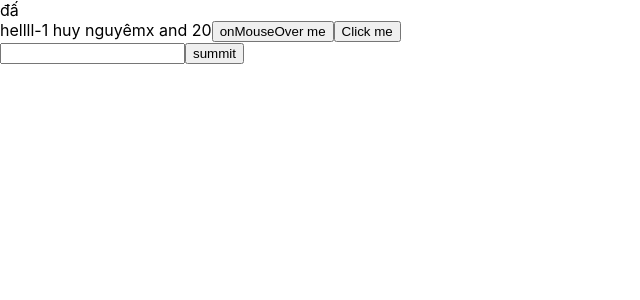
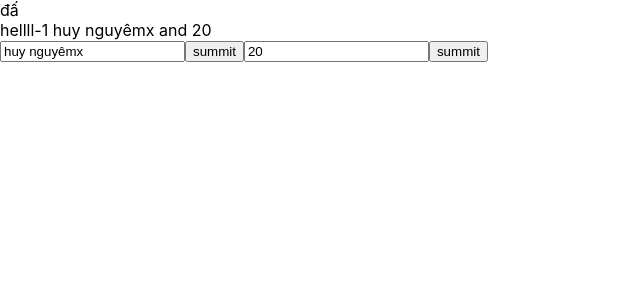
Before and after one commit to nguyenquanghuy12052005/react-learning, a React (Create React App) app: page / in a window 1280 px wide. Shown: the top 300 px of the page, without its empty margins (0-640 px from the left). Built offline with nearby package versions, Linux system fonts and the light colour scheme.

Commit message:
components

```diff
--- a/src/components/MyComponent.js
+++ b/src/components/MyComponent.js
@@ -1,12 +1,9 @@
 import React from "react";
+import UserInfo from "./UserInfo";
 
 class MyComponents extends React.Component {
-    state = {
-        name: 'huy nguyêmx ',
-        age: 20,
-        address: 'quang nam'
-    }
-handerClick = (event) => {
+
+handleClick = (event) => {
 // console.log("click me" + Math.random());
 console.log(this.state.name);
 console.log(this.state.age);
@@ -24,28 +21,14 @@
 }
 
 
-handerOnchangeInput = (event)=>{
-this.setState  ({
-    name: event.target.value
-})
-}
 
-handerOnSubmit = (event) => {
-event.preventDefault(); //hàm ngăn load lại trang khi submit
-console.log(this.state);
-}
+
 
     //  JSX
     render(){
         return (
-            <div>hellll-1 {this.state.name} and {this.state.age}
-            <button onMouseOver={this.onmoursoverClick}>onMouseOver me</button>
-             <button onClick={this.handerClick}>Click me</button>
-
-             <form onSubmit={(event) => this.handerOnSubmit(event)}>
-                <input type="text" onChange={(event) => this.handerOnchangeInput(event)}></input>
-                <button>summit</button>
-             </form>
+            <div>
+             <UserInfo></UserInfo>
             </div>
         );
    }
--- /dev/null
+++ b/src/components/UserInfo.js
@@ -0,0 +1,42 @@
+import React from "react";
+
+class UserInfo extends React.Component {
+
+   state = {
+        name: 'huy nguyêmx ',
+        age: 20,
+        address: 'quang nam'
+    }
+
+    handleOnchangeInput = (event)=>{
+this.setState  ({
+    name: event.target.value
+})
+}
+
+handleOnchangeAge = (event)=>{
+this.setState  ({
+    age: event.target.value
+})
+}
+handleOnSubmit = (event) => {
+event.preventDefault(); //hàm ngăn load lại trang khi submit
+console.log(this.state);
+}
+
+    render() {
+        return(
+            <div>
+                hellll-1 {this.state.name} and {this.state.age}
+             <form onSubmit={(event) => this.handleOnSubmit(event)}>
+                <input value={this.state.name} type="text" onChange={(event) => this.handleOnchangeInput(event)}></input>
+                <button>summit</button>
+
+                  <input value={this.state.age} type="text" onChange={(event) => this.handleOnchangeAge(event)}></input>
+                <button>summit</button>
+             </form></div>
+        )
+    }
+}
+
+export default UserInfo;
```
